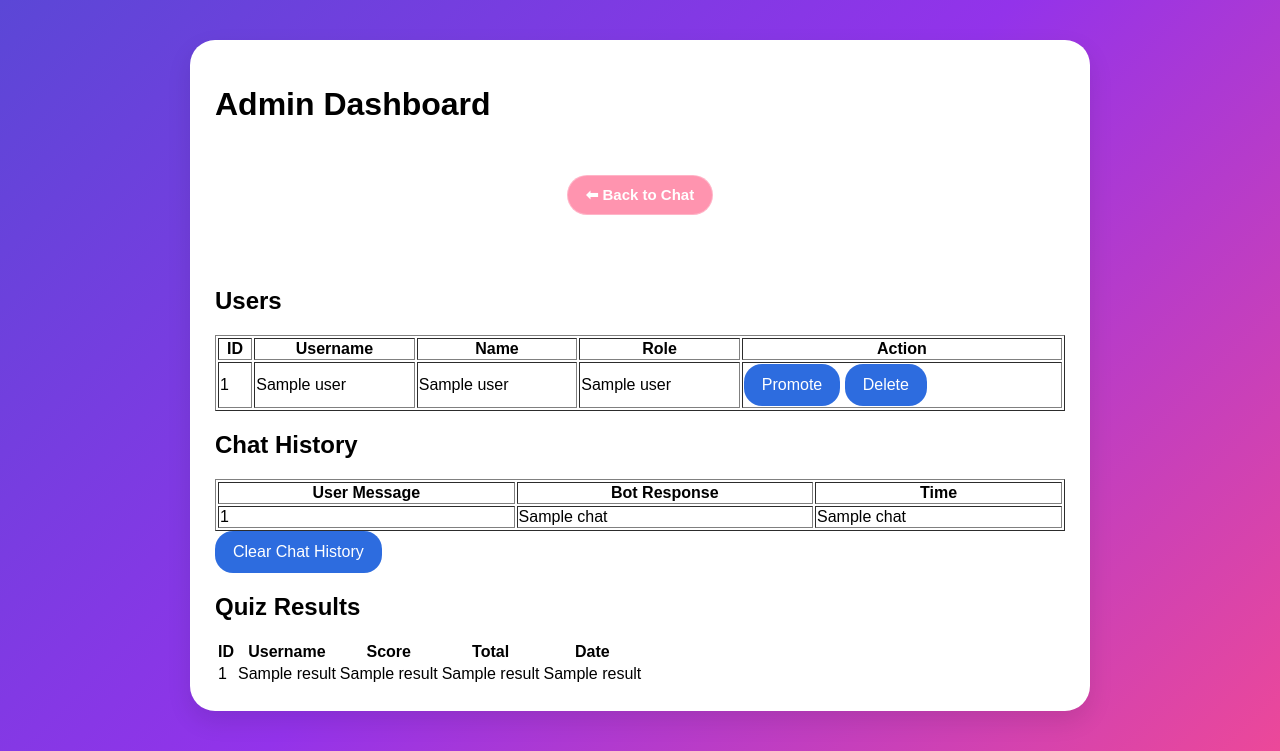
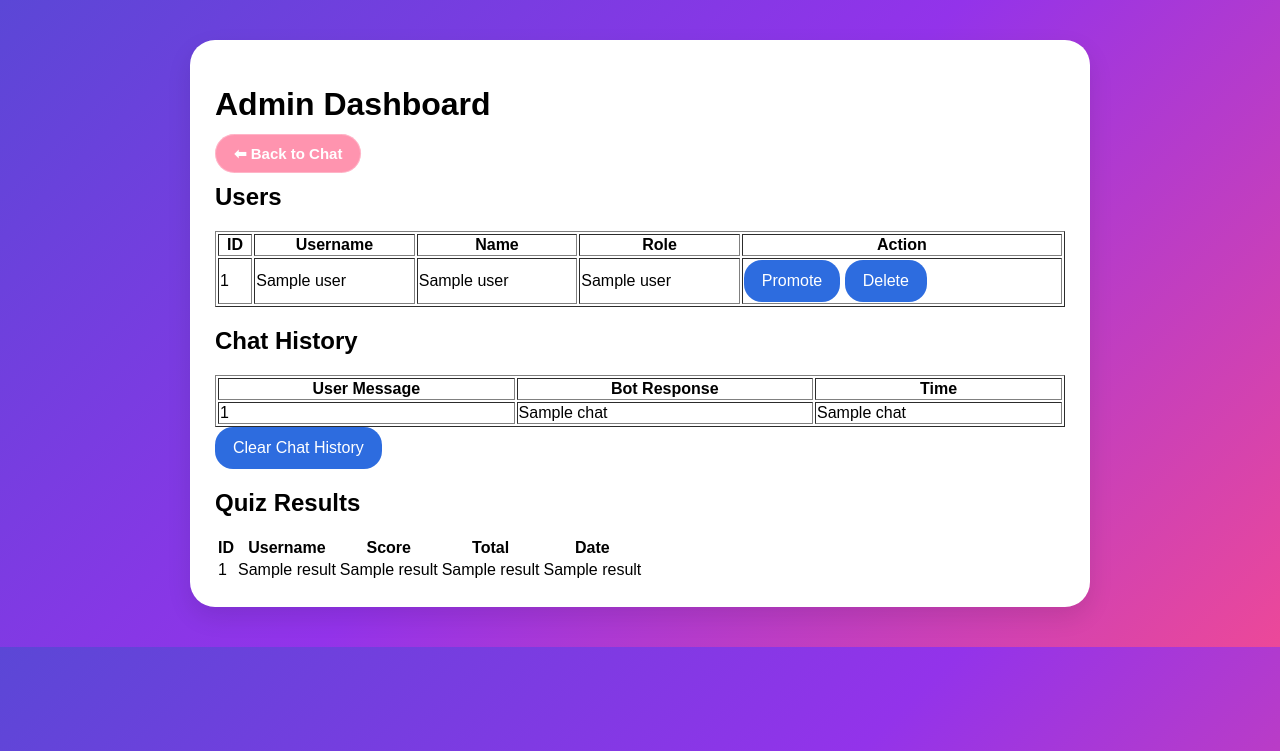
Before and after one commit to solis-k/cyberbuddy-senior-project, a Flask app: template templates/admin.html in a window 1280 px wide. Shown: the top 751 px of the page. Run offline with Flask 3, Linux system fonts and the light colour scheme; the template is opened without the code that fills it: most values are stand-ins (such as "Sample title", 1, 10 or a date in 2020).

Commit message:
fixing back to chat button

```diff
--- a/templates/admin.html
+++ b/templates/admin.html
@@ -9,11 +9,7 @@
 <div class="container">
     <h1>Admin Dashboard</h1>
 
-    <section class="hero">
-        <div class="hero-nav">
-            <a href="/" class="nav-btn secondary-btn">⬅ Back to Chat</a>
-        </div>
-    </section>
+    <a href="/" class="nav-btn secondary-btn">⬅ Back to Chat</a>
 
     <h2>Users</h2>
     <table border="1" style="width:100%; margin-bottom:20px;">
```
